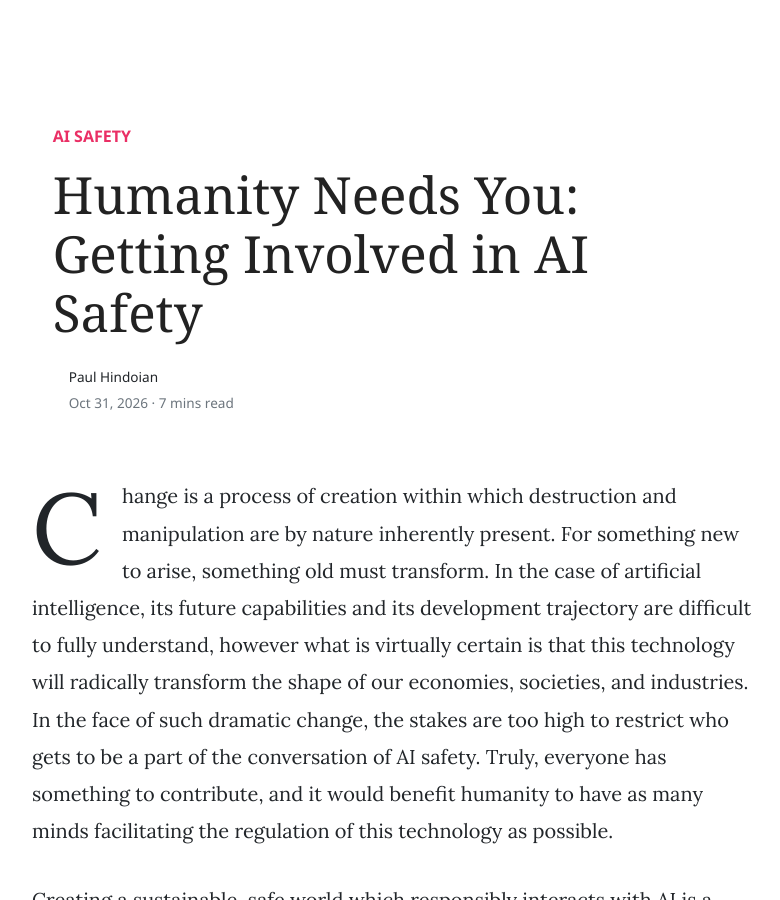
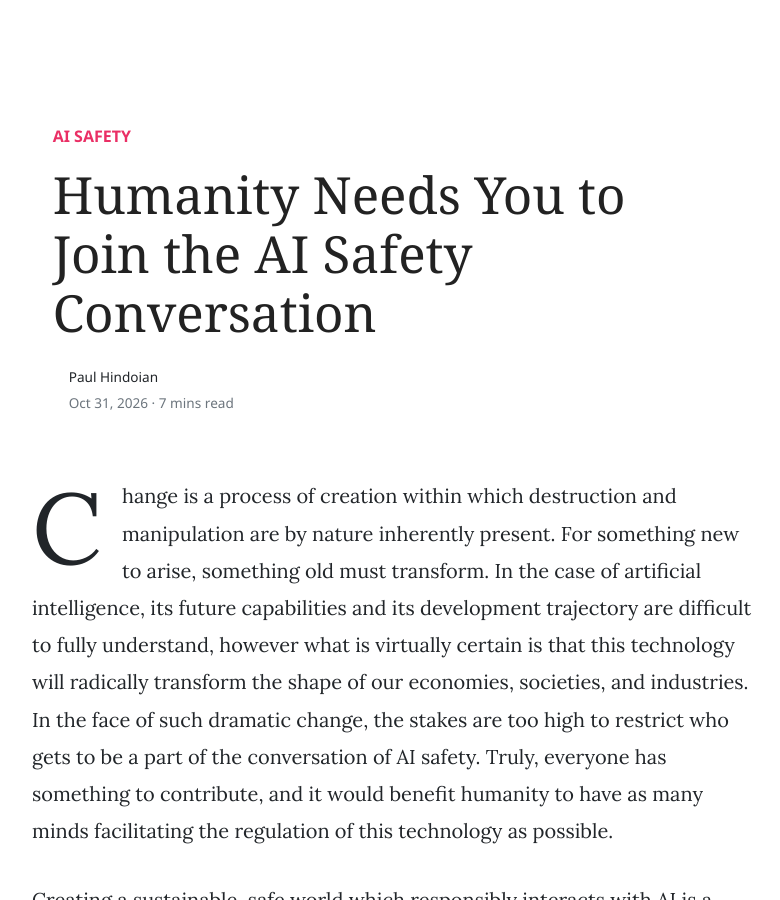
Before and after one commit to elchupchup/elchupchup.github.io, a Jekyll site: the page built from _posts/2026-10-31-ai-safety-needs-everyone.md, in a window 1280 px wide and 900 px high. Shown: the whole window, without its empty margins (243-1023 px from the left). Built offline with Jekyll 4.4.1, drawn with Linux system fonts in a browser that asks for light colours; nearby versions of some CDN libraries; comment, search, counter and statistics services are not loaded.

Commit message:
Retitle post: Humanity Needs You to Join the AI Safety Conversation
Co-Authored-By: Claude Opus 5.5 <noreply@anthropic.com>
Claude-Session: https://claude.ai/code/session_01E3E59Chv126E4e5frm22p3

```diff
--- a/_posts/2026-10-31-ai-safety-needs-everyone.md
+++ b/_posts/2026-10-31-ai-safety-needs-everyone.md
@@ -1,6 +1,6 @@
 ---
 layout: post
-title: "Humanity Needs You: Getting Involved in AI Safety"
+title: "Humanity Needs You to Join the AI Safety Conversation"
 categories: [AI Safety]
 ---
 
```
